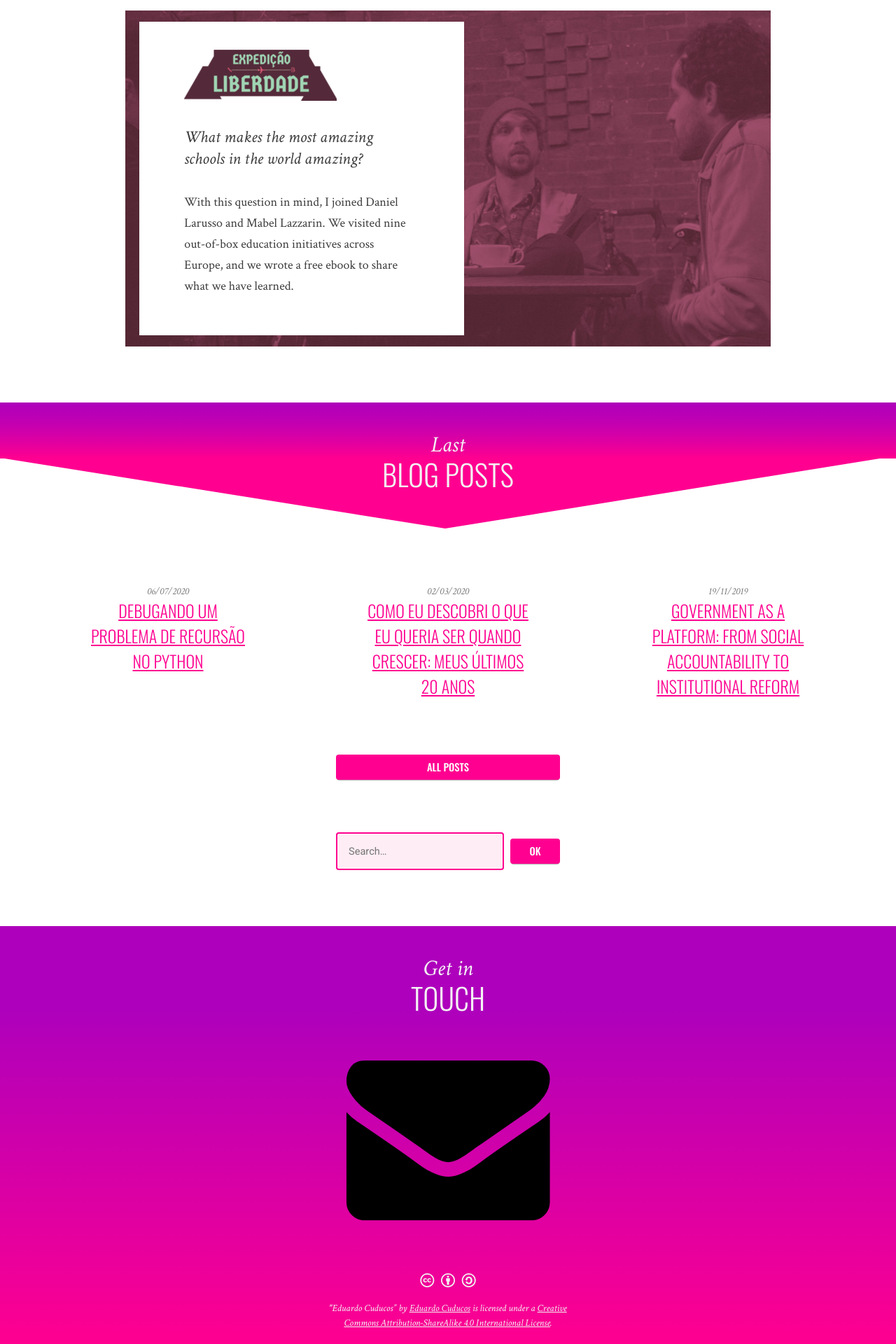
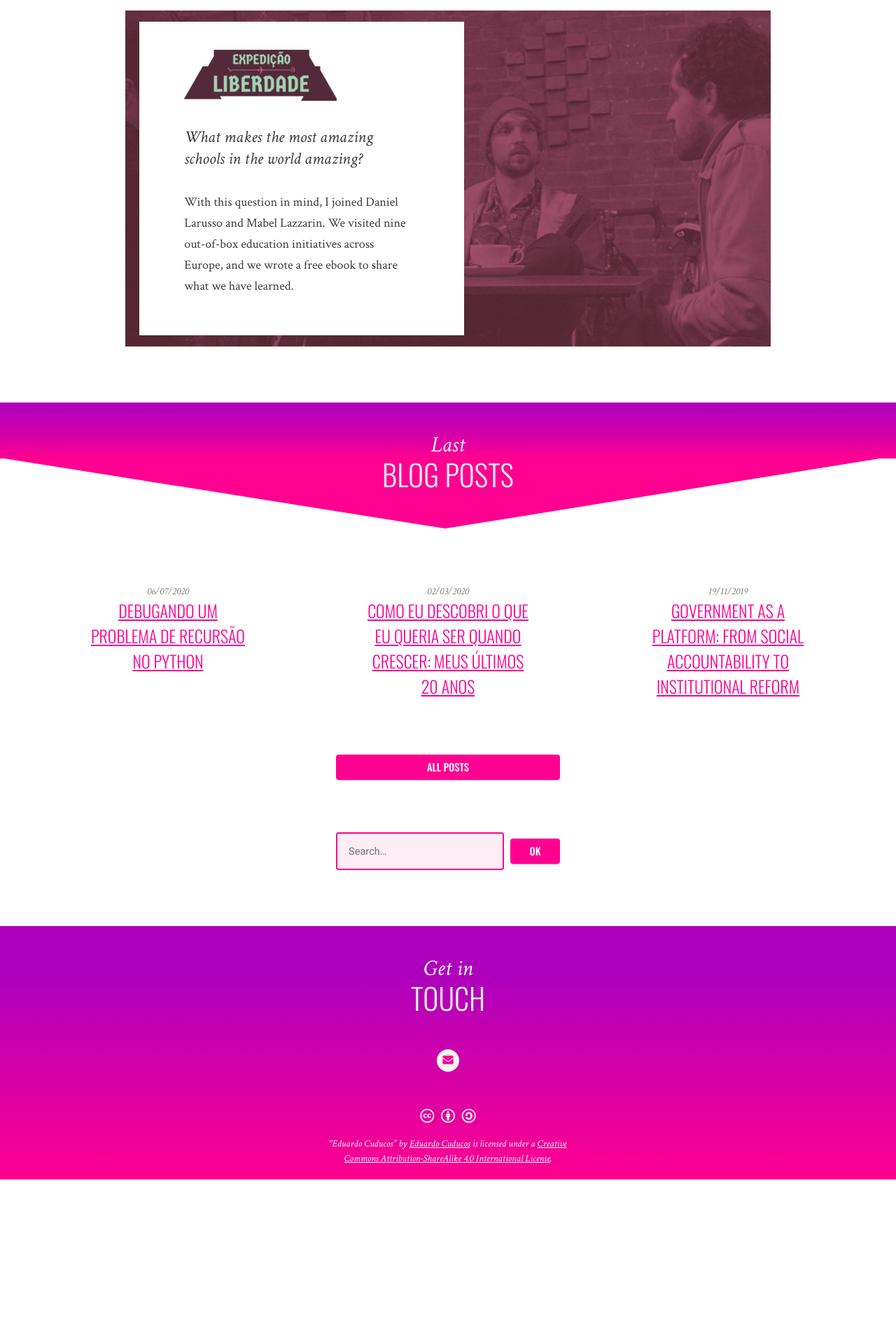
Before and after one commit to cuducos/cuducos.me, a Jekyll site: the page built from index.md, in a window 1280 px wide. Shown: the part 2369-4289 px from the top of the page at 70% size. Built offline with Jekyll 4.4.1, drawn with Linux system fonts in a browser that asks for light colours; nearby versions of some CDN libraries; a style sheet for code colours, icons or effects is not loaded; after the commit the page ends 4054 px from its top, so only the background shows below that.

Commit message:
fix svg in get in touch

```diff
--- a/_includes/footer.html
+++ b/_includes/footer.html
@@ -4,11 +4,15 @@
     <h4>Get in<span class="titles">Touch</span></h4>
   </div>
 
-  <p itemscope="" itemtype="http://schema.org/ContactPoint" itemprop="contactPoint">
-    <a id="hello" href="mailto:c%75duc%6F%73@gmail.com" title="E-mail">
-      {% include svg/email.svg %}
-    </a>
-  </p>
+  <div class="social" itemscope="" itemtype="http://schema.org/ContactPoint" itemprop="contactPoint">
+    <ul>
+      <li itemscope="" itemtype="http://schema.org/ContactPoint" itemprop="contactPoint">
+        <a id="hello" href="mailto:c%75duc%6F%73@gmail.com" title="E-mail">
+          {% include svg/email.svg %}
+        </a>
+      </li>
+    </ul>
+  </div>
 
   <!--form class="contact" action="" method="POST">
     <div>
--- a/assets/css/index.css
+++ b/assets/css/index.css
@@ -136,7 +136,7 @@ nav.social {
     font-size: 15px;
 }
 
-nav.social a {
+.social a {
     background-color: #faf8f2;
     border-radius: 50%;
     display: inline-block;
@@ -147,11 +147,11 @@ nav.social a {
     width: 2rem;
 }
 
-nav.social li {
+.social li {
     display: inline;
 }
 
-nav.social svg {
+.social svg {
     fill: #ff0090;
     height: 1rem;
     margin: 0;
@@ -485,7 +485,8 @@ label[for=msg] {
 }
 
 a#hello {
-    display: block;
+    display: flex;
+    justify-content: center;
     margin: 2rem 0;
 }
 
```
